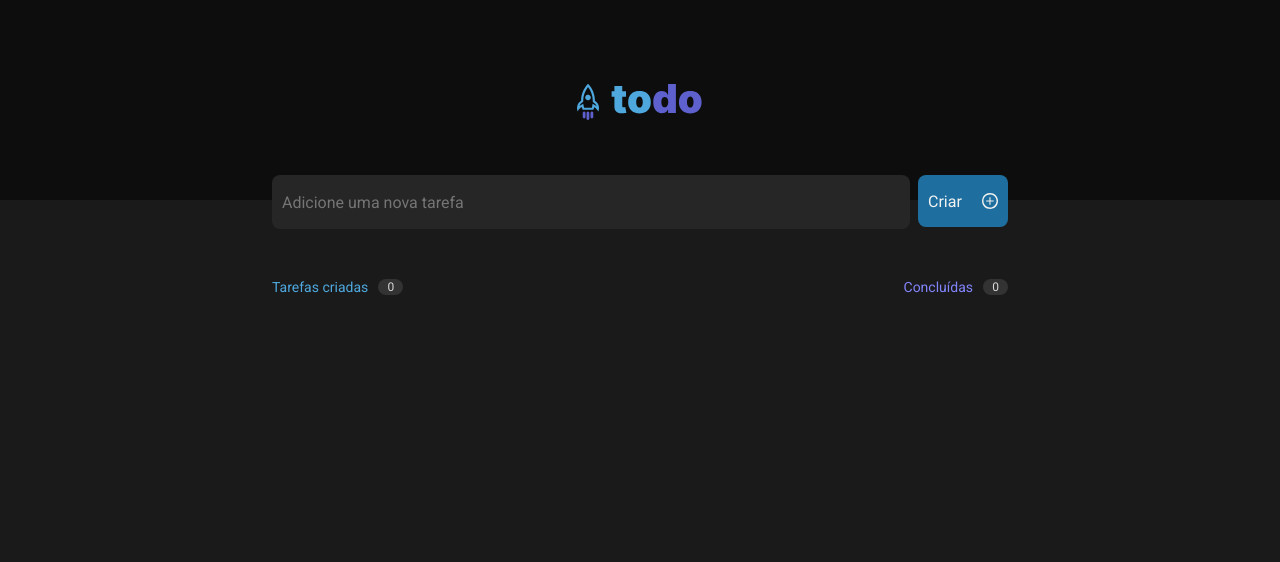
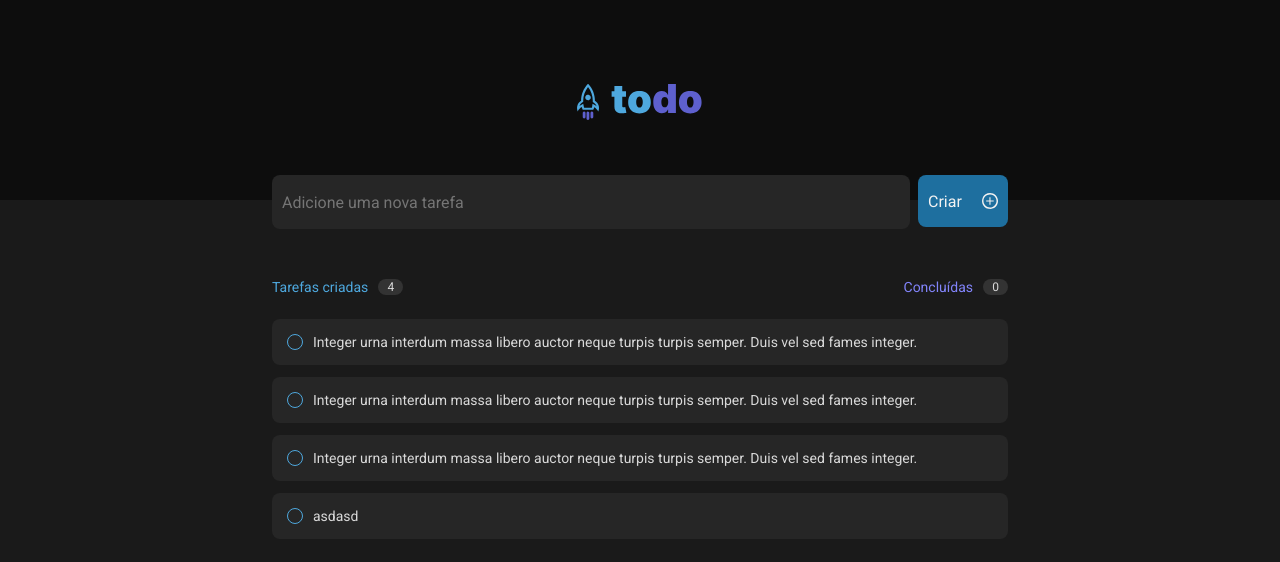
Before and after one commit to pedropsoares/to-do-list-v2, a React (Vite) app: page / in a window 1280 px wide. Shown: the top 562 px of the page. Built offline with nearby package versions, Linux system fonts and the light colour scheme.

Commit message:
feed and tasks implemented

```diff
--- a/src/Components/Feed/Feed.module.css
+++ b/src/Components/Feed/Feed.module.css
@@ -1,4 +1,4 @@
-.feed {
+.container {
   width: 100%;
   display: flex;
   justify-content: center;
@@ -12,7 +12,7 @@
 
 .content header {
   width: 100%;
-  margin-top: 50px;;
+  margin-top: 50px;
   display: flex;
   justify-content: space-between;
 }
@@ -33,7 +33,7 @@
   font-size: 12px;
 
   color: var(--gray-200);
-  background: var(--gray-400)
+  background: var(--gray-400);
 }
 
 .content header .text .created {
@@ -42,5 +42,42 @@
 
 .content header .text .completed {
   color: var(--purple);
+}
 
+.feed {
+  width: 736px;
+  margin-top: 24px;
+
+  display: flex;
+  align-items: center;
+  flex-direction: column;
 }
+
+.feedEmpty {
+  width: 736px;
+  height: 244px;
+  margin-top: 24px;
+  border-top: 1px solid var(--gray-400);
+  border-radius: 8px;
+
+  font-size: 16px;
+
+  color: var(--gray-300);
+}
+
+.feedEmpty .content {
+  display: flex;
+  justify-content: center;
+}
+
+.contentEmpty {
+  display: flex;
+  justify-content: center;
+  padding: 64px;
+  flex-direction: column;
+  align-items: center;
+}
+
+.contentEmpty img {
+  margin-bottom: 16px;
+}
--- a/src/Components/Feed/Feed.tsx
+++ b/src/Components/Feed/Feed.tsx
@@ -1,19 +1,55 @@
-import React from 'react'
+import React, { useEffect, useState } from 'react'
 import { Search } from '../Search/Search'
 
+import clipboard from '/src/assets/Clipboard.svg'
 import style from './Feed.module.css'
+import { Task } from '../Task/Task'
+
+interface Task {
+  id: number,
+  text: string,
+}
+
+const taksList: Task[] = [
+  {
+    id: 1,
+    text: 'Integer urna interdum massa libero auctor neque turpis turpis semper. Duis vel sed fames integer.',
+  },
+  {
+    id: 2,
+    text: 'Integer urna interdum massa libero auctor neque turpis turpis semper. Duis vel sed fames integer.',
+  },
+  {
+    id: 3,
+    text: 'Integer urna interdum massa libero auctor neque turpis turpis semper. Duis vel sed fames integer.',
+  },
+  {
+    id: 4,
+    text: 'asdasd',
+  },
+]
+
 
 export const Feed = () => {
+
+  const [tasks, setTasks] = useState<Task[]>([]);
+
+  useEffect(() => {
+    setTasks(taksList)
+
+  }, [])
+
+
   return (
 
-    <div className={style.feed}>
+    <div className={style.container}>
       <Search />
       <div className={style.content}>
+
         <header>
-
           <div className={style.text}>
             <p className={style.created}>Tarefas criadas</p>
-            <span className={style.amount}>0</span>
+            <span className={style.amount}>{tasks.length}</span>
           </div>
 
           <div className={style.text}>
@@ -22,6 +58,33 @@ export const Feed = () => {
           </div>
 
         </header>
+
+
+        {tasks?.length === 0 ? (
+          <div className={style.feedEmpty}>
+            <div className={style.content}>
+
+              <div className={style.contentEmpty}>
+                <img src={clipboard} alt="" />
+                <p>
+                  <strong>Você ainda não tem tarefas cadastradas</strong><br />
+                  Crie tarefas e organize seus itens a fazer
+                </p>
+              </div>
+
+            </div>
+          </div>
+        ) : (
+          <div className={style.feed}>
+            {tasks.map(task => {
+
+              return (
+                <Task text={task.text} />
+              )
+            })}
+          </div>
+        )}
+
       </div>
     </div>
   )
--- /dev/null
+++ b/src/Components/Task/Task.module.css
@@ -0,0 +1,37 @@
+.content {
+  width: 100%;
+  height: auto;
+
+  display: flex;
+
+  background: var(--gray-500);
+  color: var(--gray-200);
+
+  font-size: 14px;
+
+  margin-bottom: 12px;
+  padding: 15px;
+
+  border-radius: 8px;
+}
+
+.content input {
+  margin-right: 10px;
+
+  width: 1em;
+  height: 1em;
+
+  color: var(--gray-200);
+  border: 1px solid var(--blue);
+
+  border-radius: 50%;
+  vertical-align: middle;
+  -webkit-appearance: none;
+  outline: none;
+  cursor: pointer;
+}
+
+.content input:checked {
+  background-color: var(--purple-dark);
+  border: 1px solid var(--purple-dark);
+}
--- /dev/null
+++ b/src/Components/Task/Task.tsx
@@ -0,0 +1,16 @@
+import React from 'react'
+
+import style from './Task.module.css'
+
+interface taskProps {
+  text: string,
+}
+
+export const Task = ({ text }: taskProps) => {
+  return (
+    <div className={style.content}>
+      <input type="checkbox" />
+      <p>{text}</p>
+    </div>
+  )
+}
```
Also changed, not shown: src/assets/Clipboard.svg (added).
